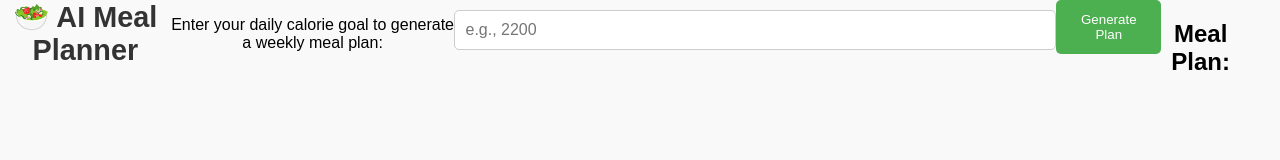
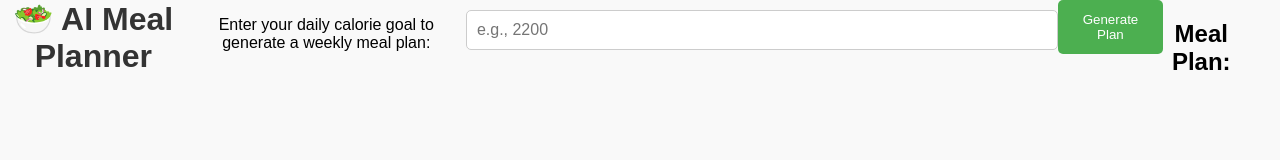
Before and after one commit to FarresA500/meal-planner-app, a plain HTML site: page index.html in a window 1280 px wide. Drawn offline with Linux system fonts and the light colour scheme.

Commit message:
Update index.html

```diff
--- a/index.html
+++ b/index.html
@@ -12,10 +12,10 @@
             padding: 0;
             background-color: #f9f9f9;
             display: flex;
-            justify-content: center;  /* Center the container horizontally */
-            align-items: flex-start;  /* Align the container at the top */
-            height: 100vh;            /* Full height of the viewport */
-            text-align: center;       /* Center the text */
+            justify-content: center; /* Horizontally center the container */
+            align-items: flex-start; /* Align items to the top */
+            min-height: 100vh; /* Ensure full screen height */
+            text-align: center; /* Center text */
         }
 
         /* Container Styling */
@@ -24,17 +24,16 @@
             padding: 20px;
             box-shadow: 0 4px 8px rgba(0, 0, 0, 0.1);
             border-radius: 10px;
-            width: 80%;               /* Ensure the container is responsive */
-            max-width: 600px;         /* Restrict max width */
+            width: 80%;  /* Ensure the container is responsive */
+            max-width: 600px;  /* Restrict max width */
             margin-top: 30px;         /* Space from the top */
-            padding-bottom: 40px;     /* Add padding at the bottom */
         }
 
         /* Heading Styling */
         h1 {
             margin-top: 0;
             color: #333;
-            font-size: 1.8em;          /* Smaller font size for better readability */
+            font-size: 2em;          /* Adjust font size */
         }
 
         /* Styling for the input and button */
@@ -45,7 +44,7 @@
             margin: 10px 0;
             border-radius: 5px;
             border: 1px solid #ccc;
-            box-sizing: border-box;   /* Ensure padding is inside width */
+            box-sizing: border-box;   /* Ensures padding is inside width */
         }
 
         button {
@@ -70,13 +69,13 @@
             padding: 20px;
             margin-top: 20px;
             color: #333;
-            font-size: 1em;  /* Adjusted font size */
+            font-size: 1.1em;  /* Adjust font size */
         }
 
         /* Styling for individual meal days */
         .meal-day {
             background-color: #fff;
-            padding: 15px;
+            padding: 20px;
             margin: 15px 0;
             border-radius: 10px;
             box-shadow: 0 4px 8px rgba(0, 0, 0, 0.1);
@@ -90,7 +89,7 @@
         }
 
         .meal-day p {
-            font-size: 1em;     /* Adjusted for readability */
+            font-size: 1em;     /* Adjusted font size for better readability */
             color: #555;
             line-height: 1.5;   /* Increases readability */
         }
```
